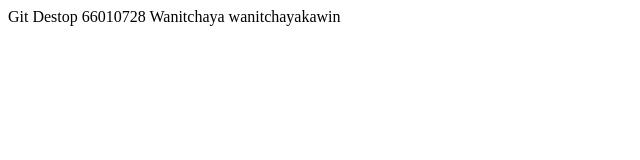
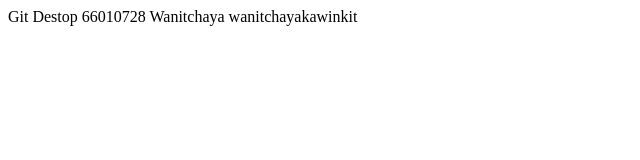
Before and after one commit to linlinkw/git101, a plain HTML site: page index.html in a window 1280 px wide. Shown: the full height of the page, 0-640 px from the left. Drawn offline with Linux system fonts and the light colour scheme.

Commit message:
Update index.html
change

```diff
--- a/index.html
+++ b/index.html
@@ -6,6 +6,6 @@
     <title>Document</title>
 </head>
 <body>
-    Git Destop 66010728 Wanitchaya wanitchayakawin
+    Git Destop 66010728 Wanitchaya wanitchayakawinkit
 </body>
 </html>
```
